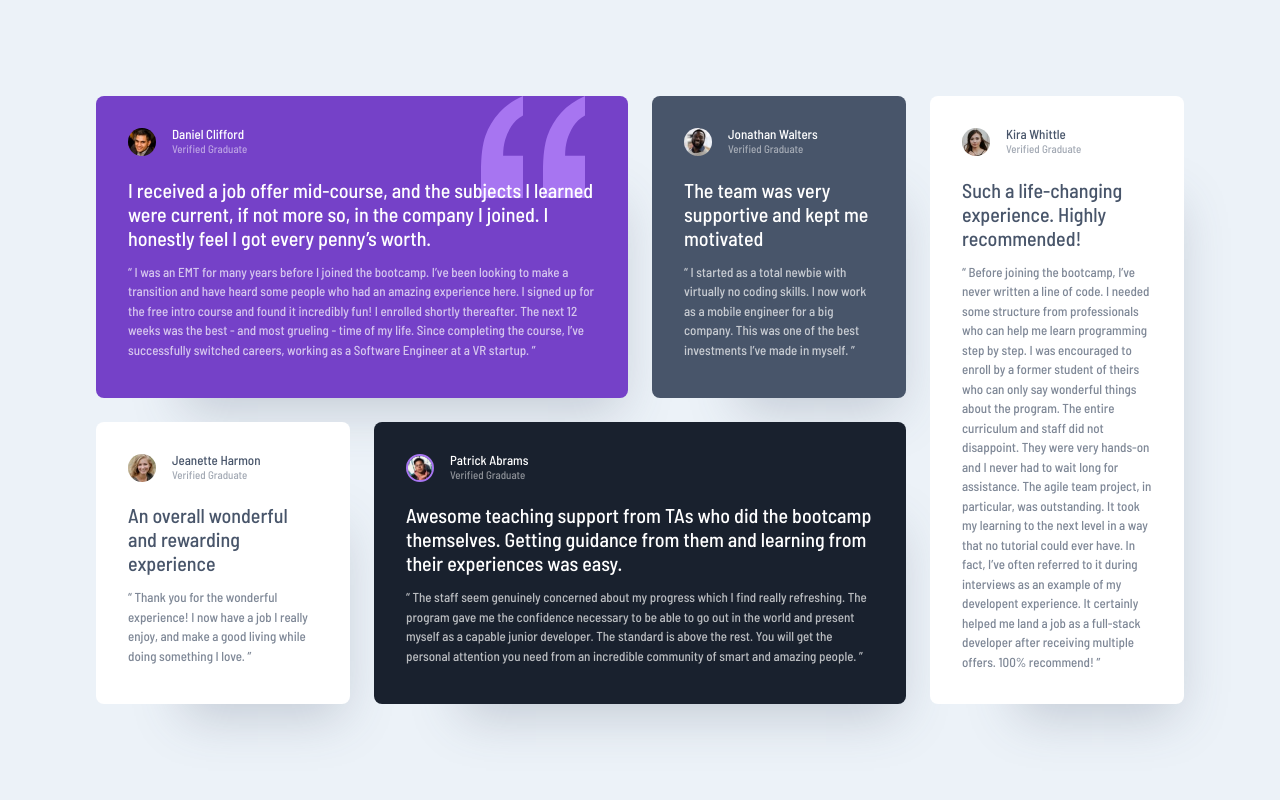
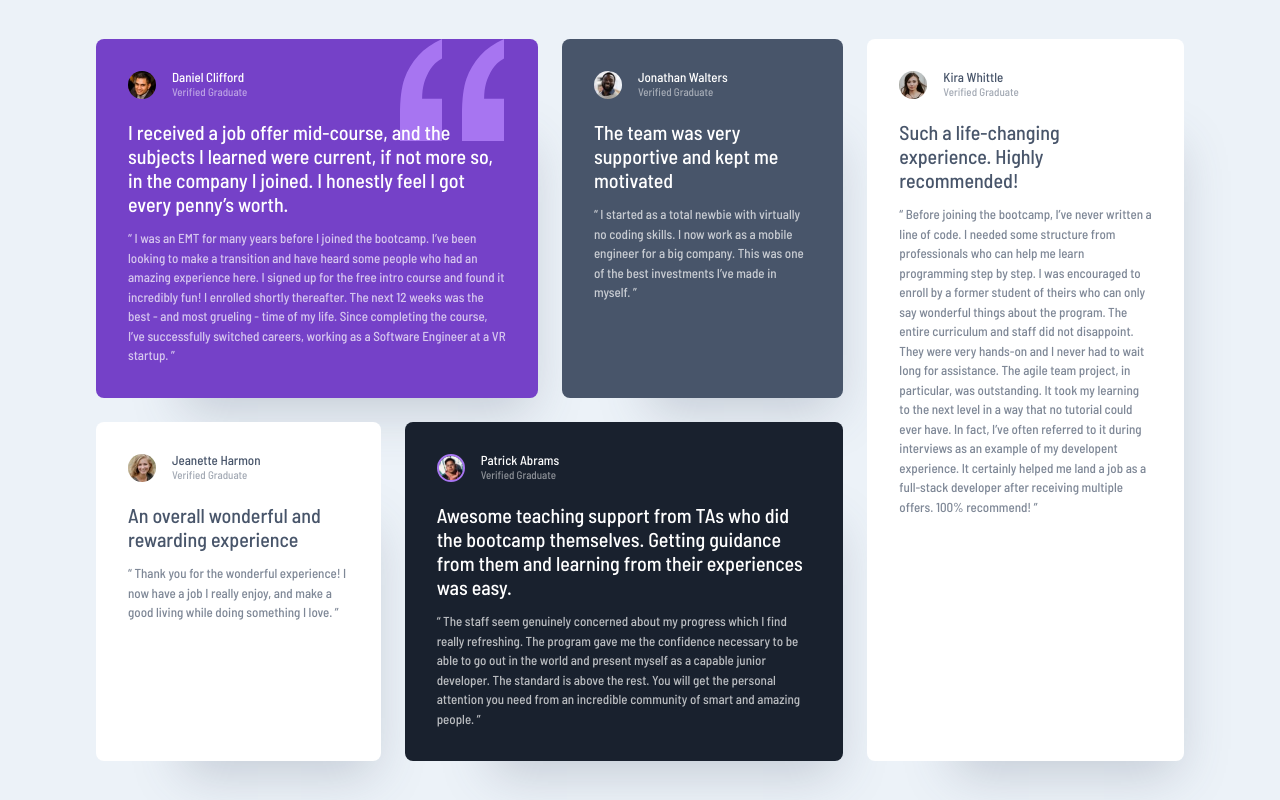
Before and after one commit to AskatAsh/Html-CSS, a plain HTML site: page Grid-Layout/index.html in a window 1280 px wide. Drawn offline with Linux system fonts and the light colour scheme.

Commit message:
used grid template areas to make more responsive

```diff
--- a/Grid-Layout/styles.css
+++ b/Grid-Layout/styles.css
@@ -83,6 +83,12 @@ h2 {
 .testimonial-grid {
   display: grid;
   /* grid-template-columns: repeat(4, 1fr); */
+  grid-template-areas:
+  'one'
+  'two'
+  'three'
+  'four'
+  'five';
   gap: 1.5rem;
   padding-block: 2rem;
   padding-inline: 1rem;
@@ -128,20 +134,37 @@ h2 {
 .testimonial > p:last-of-type {
   opacity: 0.7;
 }
+
+.testimonial:nth-child(1){
+  grid-area: one;
+}
+.testimonial:nth-child(2){
+  grid-area: two;
+}
+.testimonial:nth-child(3){
+  grid-area: three;
+}
+.testimonial:nth-child(4){
+  grid-area: four;
+}
+.testimonial:nth-child(5){
+  grid-area: five;
+}
+
 /* Responsive code */
 @media screen and (min-width: 768px) {
   .testimonial-grid {
-    grid-template-columns: repeat(4, 1fr);
-    padding-inline: 1rem;
-  }
-  .grid-col-span-2 {
-    grid-column: span 2;
-  }
-  .testimonial:last-child {
-    grid-column-start: 4;
-    /* grid-row-start: 1;
-    grid-row-end: 3; */
-    /* grid-row: 1 / 3; */
-    grid-row: 1 / span 2;
+    grid-template-areas:
+    'one one'
+    'two five'
+    'three five'
+    'four four';
   }
 }
+@media screen and (min-width: 996px) {
+  .testimonial-grid {
+    grid-template-areas:
+    'one one two five'
+    'three four four five';
+  }
+}
```
Also changed, not shown: Grid-Layout/README.md.
